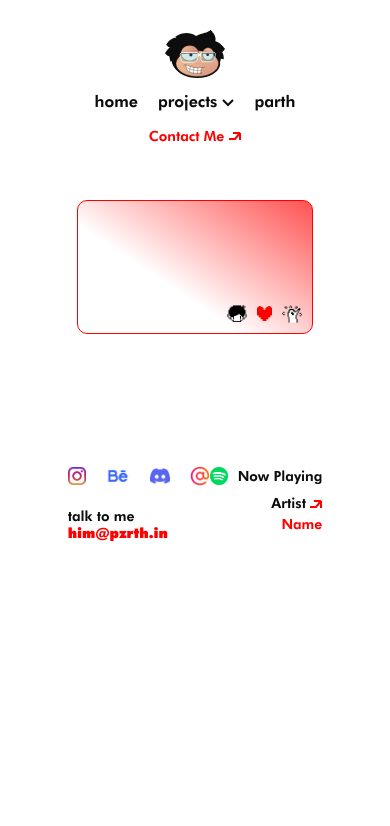
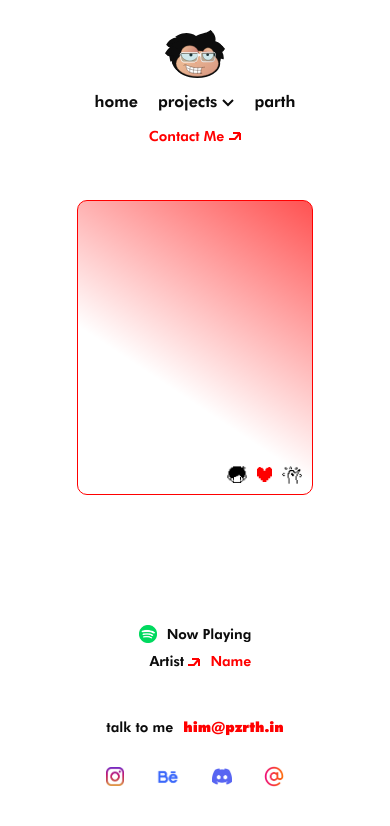
Before and after one commit to parthwal/pzrth.in, a React (Create React App) app: page / in a window 390 px wide. Shown: the top 826 px of the page. Built offline with nearby package versions, Linux system fonts and the light colour scheme.

Commit message:
mobile-proj

```diff
--- a/package.json
+++ b/package.json
@@ -9,6 +9,7 @@
     "react": "^18.2.0",
     "react-dom": "^18.2.0",
     "react-scripts": "5.0.1",
+    "spotify-web-api-js": "^1.5.2",
     "web-vitals": "^2.1.4"
   },
   "scripts": {
--- a/src/App.css
+++ b/src/App.css
@@ -55,9 +55,13 @@ nav{
   align-items: center;
   background-color: rgba(255, 255, 255, 0.8);
   padding-top: 20px;
-  z-index: 10;
+  pointer-events: none;
+  z-index: 20;
+
 }
-
+.barOne > * {
+  pointer-events: auto;
+}
 .name{
   display: flex;
   align-items: center;
@@ -83,7 +87,8 @@ nav{
   display: flex;
   align-items: center;
   justify-content: center;
-  gap:5px
+  gap:5px;
+
 }
 
 .downArrow{
@@ -116,7 +121,6 @@ h1{
 }
 
 .subNav {
-  z-index: 100;
   position: absolute;
   top: 100%;
   left: 50%;
@@ -141,8 +145,8 @@ h1{
   overflow-x: auto;
   border-bottom: 1px solid rgba(0, 0, 0, 0.2);
   scroll-snap-type: x mandatory;
+
 }
-
 .subNav.visible {
   opacity: 1;
   visibility: visible;
@@ -168,6 +172,9 @@ h1{
   min-width: 200px;
   aspect-ratio: 16/9;
   background: linear-gradient(213.67deg, rgba(255,0,0,0.8) -11%, rgba(217, 217, 217, 0) 62.66%);
+  background: url("assets/1x/walkingwall.png");
+  background-position: center;
+  background-size: cover;
   border-color: #FF0000;
   border: 10px;
   border-radius: 10px;
@@ -177,7 +184,6 @@ h1{
   position: relative;
   width: 90vw;
   aspect-ratio: 4/5;
-  z-index:-1;
   max-width: 1000px;
   /* min-width: 760px; */
   background: linear-gradient(213.67deg, rgba(255,0,0,0.8) -11%, rgba(217, 217, 217, 0) 62.66%);
@@ -194,6 +200,7 @@ h1{
   flex-direction: row;
   align-items: center;
   justify-content: center;
+  z-index:-1;
 }
 .contentsInside{
   position: absolute;
@@ -220,7 +227,7 @@ h1{
 
 }
 
-#nav span a::after {
+#nav span a::after{
   content: "";
   position: absolute;
   bottom: -2px;
@@ -259,9 +266,23 @@ h1{
   cursor: pointer;
   transition: transform 0.3s ease;
   transform: scale(0.9); /* Scale down the size on hover */
+  background: transparent url('http://assets.iceable.com/img/noise-transparent.png') repeat 0 0;
+  background-repeat: repeat;
+  animation: bg-animation 0.2s infinite;
 }
+
+@keyframes bg-animation {
+  0% {
+    background-position: 0% 0%;
+  }
+  100% {
+    background-position: 100% 100%;
+  }
+}
+
 .comingSoon:hover .comingSoonText {
-  color: red;
+  opacity: 1;
+  color: #ff0000;
 }
 
 footer{
@@ -274,7 +295,6 @@ footer{
   width: 100%;
   max-width: 100vw;
   padding-bottom: 80px;
-  z-index:5;
 }
 .socials{
   display: flex;
@@ -352,6 +372,7 @@ a{
 #spotify{
   width: 18px;
 }
+
 @media (max-width: 768px) {
   nav{
     position: absolute;
@@ -368,7 +389,7 @@ a{
     height: 100svh;
     overflow-y: hidden;
     background-color: rgba(255, 255, 255, 0);
-
+    /* pointer-events: none; */
   }
 
   .name {
@@ -388,7 +409,7 @@ a{
     max-height: max-content; /* Adjust the max-height as per your needs */
     overflow-y: auto;
     max-height: calc(100svh - 100px); /* Adjust the height as per your needs */
-    z-index: 10;
+    margin-top: 40px;
   }
 
   #parth {
@@ -426,7 +447,6 @@ a{
     margin-top: 20px;
     width: 60vw;
     min-width: none;
-    aspect-ratio: 16/9;
   }
   .contentBoxes{
     margin-top: 180px;
@@ -442,4 +462,23 @@ a{
   .projectBox{
     width: 70vw;
   }
+  footer{
+    flex-direction: column-reverse;
+    align-items: center;
+    justify-content: center;
+    gap: 50px;
+  }
+  .contact{
+    flex-direction: row;
+    gap: 10px;
+  }
+  .left{
+    flex-direction: column-reverse;
+    gap: 10px;
+  }
+  .spotifyImport{
+    flex-direction: row;
+    gap: 10px;
+  }
+
 }
--- a/src/App.js
+++ b/src/App.js
@@ -112,6 +112,7 @@ const handleSubNavClick = (event) => {
                 <img
                   src={downArrow}
                   alt="downArrow"
+                  id='downArrow'
                   className={arrowRotation ? 'rotate' : ''}
                 />
                 <ul
```
Also changed, not shown: 2 other files (tests, documents, lock files or other folders).
